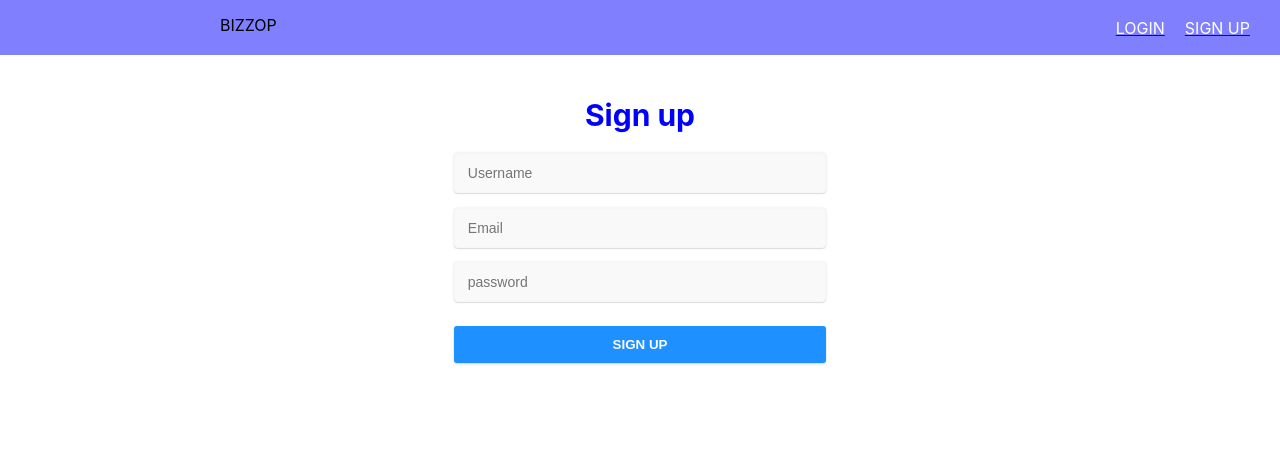
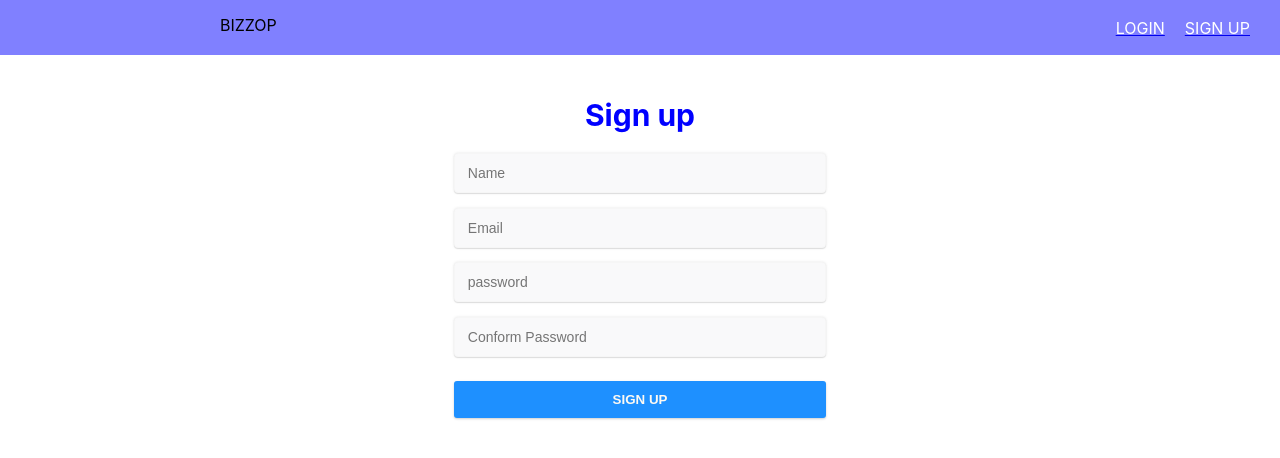
Before and after one commit to Priyanthika/Bizopp-browsing, a React (Create React App) app: page /signup in a window 1280 px wide. Shown: the top 458 px of the page. Built offline with nearby package versions, Linux system fonts and the light colour scheme.

Commit message:
create login and sign up

```diff
--- a/package.json
+++ b/package.json
@@ -6,6 +6,7 @@
     "@testing-library/jest-dom": "^5.11.9",
     "@testing-library/react": "^11.2.5",
     "@testing-library/user-event": "^12.8.3",
+    "axios": "^0.21.1",
     "react": "^17.0.1",
     "react-dom": "^17.0.1",
     "react-router-dom": "^5.2.0",
--- a/src/components/dashboard/Dashboard.jsx
+++ b/src/components/dashboard/Dashboard.jsx
@@ -180,6 +180,7 @@ const Dashboard = () => {
         </div>
         <div className="cont9">
         <p>Promo TOOLS</p>
+        <iframe src="https://www.youtube.com/embed/cWDJoK8zw58" />;
         </div>
         </MainContent>
 
--- a/src/components/login/Login.jsx
+++ b/src/components/login/Login.jsx
@@ -1,5 +1,7 @@
 import React , { useState } from 'react';
 import styled from 'styled-components';
+import DataService from '../../services/service';
+import axios from "axios";
 
 const Wrapper = styled.section`
   display: flex;
@@ -63,21 +65,71 @@ const Button = styled.button`
 
 
 const Login = () => {
-
-  const [dados, setDados] = useState({
+  const loginState = {
     email: "",
     password: ""
-  });
+  };
+
+  const [loginData, setLoginData] = useState(loginState);
   const handleSubmit = e => {
     e.preventDefault();
-    console.log(dados);
+    var data = {
+      email: loginData.email,
+      password: loginData.password
+    };
+    // axios
+    //   .post("http://18.189.20.28/pilotrun/public/index.php/api/login", data)
+    //   .then(res => {
+    //       console.log(res);
+    //   })
+    //   .catch(err => {
+    //     console.log(err);
+    //   })
+    if(data.email=="" || data.password==""){
+      alert("Please Insert Email and password!")
+        // Swal.fire('Oops...', 'Please Insert Email and password!', 'error')
+    }else {
+    axios({
+      method: "post",
+      url: `http://ec2-18-189-20-28.us-east-2.compute.amazonaws.com/pilotrun/public/index.php/api/users/login`,
+      data: loginData,
+      headers: {"content-type": "application/json"},
+    })
+    .then(response => {
+      console.log(response.data);
+      localStorage.setItem('status', response.data.data.status);
+      localStorage.setItem('token', response.data.data.token);
+      window.location.href = "/"
+    })
+    .catch(err => {
+      console.log(err);
+      alert(err)
+    })
+  }
+
+    console.log(data.email);
   };
 
   const handleChange = e => {
     e.preventDefault();
     const { name, value } = e.target;
-    setDados(Object.assign(dados, { [name]: value }));
+    setLoginData({ ...loginData, [name]: value });
   };
+
+  // const saveData = () => {
+  //   var data = {
+  //     email: loginData.email,
+  //     password: loginData.password
+  //   };
+
+  //   DataService.login(data)
+  //     .then(response => {
+  //       console.log(response.data);
+  //     })
+  //     .catch(e => {
+  //       console.log(e);
+  //     });
+  // };
 
     return (
       <div>
--- a/src/components/signup/Signup.jsx
+++ b/src/components/signup/Signup.jsx
@@ -1,5 +1,6 @@
 import React , { useState }from 'react';
 import styled from 'styled-components';
+import axios from "axios";
 
 const Wrapper = styled.section`
   display: flex;
@@ -64,20 +65,53 @@ const Button = styled.button`
 
 const Signup = () => {
 
-  const [data, setData] = useState({
+  const registerState = ({
     email: "",
-    password: ""
+    name: "",
+    password: "",
+    password_confirmation: ""
   });
+
+  const [registerData, setRegisterData] = useState(registerState);
+
   const handleSubmit = e => {
     e.preventDefault();
+    var data = {
+      email: registerData.email,
+      name: registerData.name,
+      password: registerData.password,
+      password_confirmation: registerData.password_confirmation
+    };
+    // axios
+    //   .post("http://ec2-18-189-20-28.us-east-2.compute.amazonaws.com/pilotrun/public/index.php/api/register", data)
+    //   .then(res => {
+    //       console.log(res);
+    //   })
+    //   .catch(err => {
+    //     console.log(err);
+    //   })
+
+    axios({
+      method: "post",
+      url: `http://ec2-18-189-20-28.us-east-2.compute.amazonaws.com/pilotrun/public/index.php/api/users/register`,
+      data: registerData,
+      headers: {"Accept": "application/json"},
+    })
+    .then(response => {
+      console.log(response.data);
+
+      window.location.href = "/login"
+    })
+    .catch(err => {
+      console.log(err);
+    })
     console.log(data);
-    setData('');
   };
 
   const handleChange = e => {
     e.preventDefault();
     const { name, value } = e.target;
-    setData(Object.assign(data, { [name]: value }));
+    setRegisterData( {...registerData, [name]: value });
   };
 
     return (
@@ -87,8 +121,8 @@ const Signup = () => {
           <h4>Sign up</h4>
           <Input
             type="text"
-            name="username"
-            placeholder="Username"
+            name="name"
+            placeholder="Name"
             onChange={handleChange}
             required
           />
@@ -106,6 +140,13 @@ const Signup = () => {
             onChange={handleChange}
             required
           />
+          <Input
+            type="password"
+            name="password_confirmation"
+            placeholder="Conform Password"
+            onChange={handleChange}
+            required
+          />
           <Button>Sign up</Button>
         </Form>
       </Wrapper>
--- /dev/null
+++ b/src/services/http-common.js
@@ -0,0 +1,8 @@
+import axios from "axios";
+
+export default axios.create({
+  baseURL: "http://ec2-18-189-20-28.us-east-2.compute.amazonaws.com/pilotrun/public/index.php/api",
+  headers: {
+    "Content-type": "application/json"
+  }
+});
--- /dev/null
+++ b/src/services/service.js
@@ -0,0 +1,14 @@
+import http from "../services/http-common";
+
+const register = data => {
+    return http.post("/register", data);
+  };
+
+const login = data => {
+    return http.post("/login", data);
+  };
+
+  export default {
+    register,
+    login
+  };
```
Also changed, not shown: 1 other file (tests, documents, lock files or other folders).
